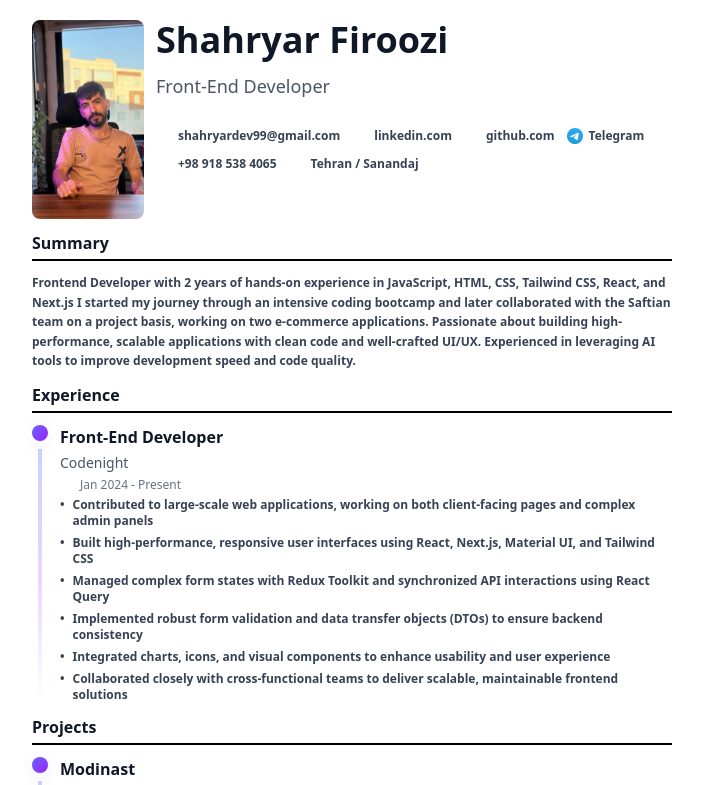
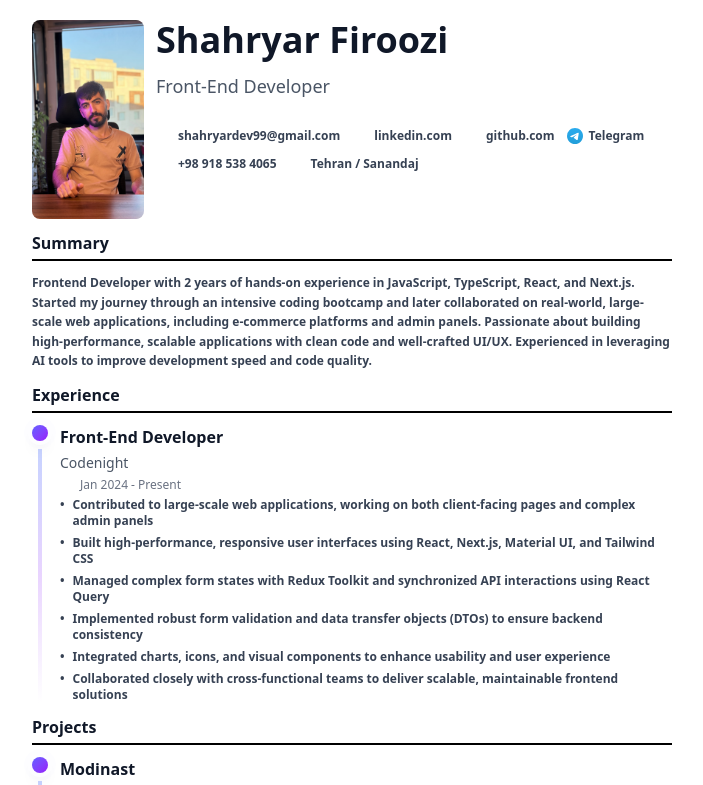
Before and after one commit to shahryar78f/my-sv, a Next.js app: page / in a window 1280 px wide. Shown: the top 785 px of the page, without its empty margins (116-819 px from the left). Built offline with nearby package versions, Linux system fonts and the light colour scheme; some icons are missing.

Commit message:
feat: Implement resume layout with dedicated sections for achievements, education, and languages, and define associated constant data.

```diff
--- a/src/constant/index.js
+++ b/src/constant/index.js
@@ -31,7 +31,7 @@ export const icons = {
 
 export const summary = {
   summaryEN:
-    '    Frontend Developer with 2 years of hands-on experience in JavaScript, HTML, CSS, Tailwind CSS, React, and Next.js I started my journey through an intensive coding bootcamp and later collaborated with the Saftian team on a project basis, working on two e-commerce applications. Passionate about building high-performance, scalable applications with clean code and well-crafted UI/UX. Experienced in leveraging AI tools to improve development speed and code quality.',
+    'Frontend Developer with 2 years of hands-on experience in JavaScript, TypeScript, React, and Next.js. Started my journey through an intensive coding bootcamp and later collaborated on real-world, large-scale web applications, including e-commerce platforms and admin panels. Passionate about building high-performance, scalable applications with clean code and well-crafted UI/UX. Experienced in leveraging AI tools to improve development speed and code quality.',
 };
 
 export const experience = [
```
